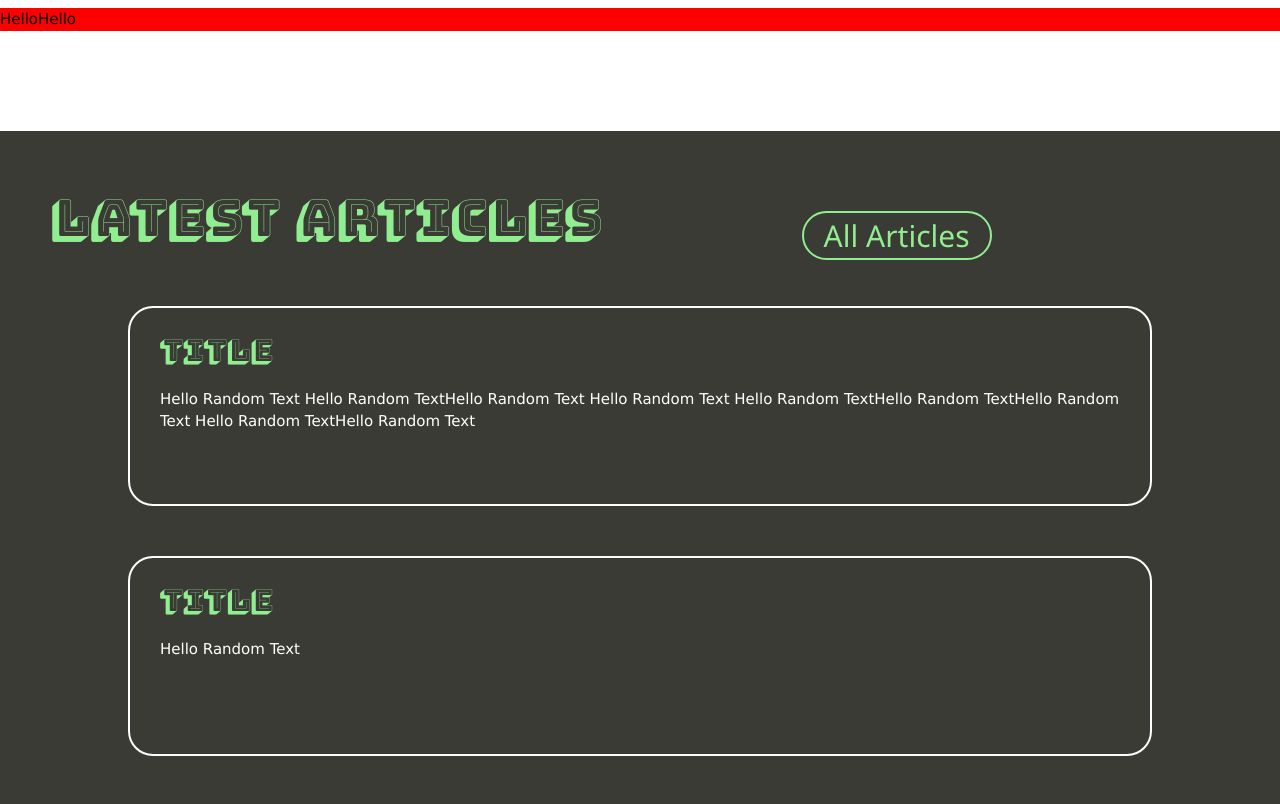
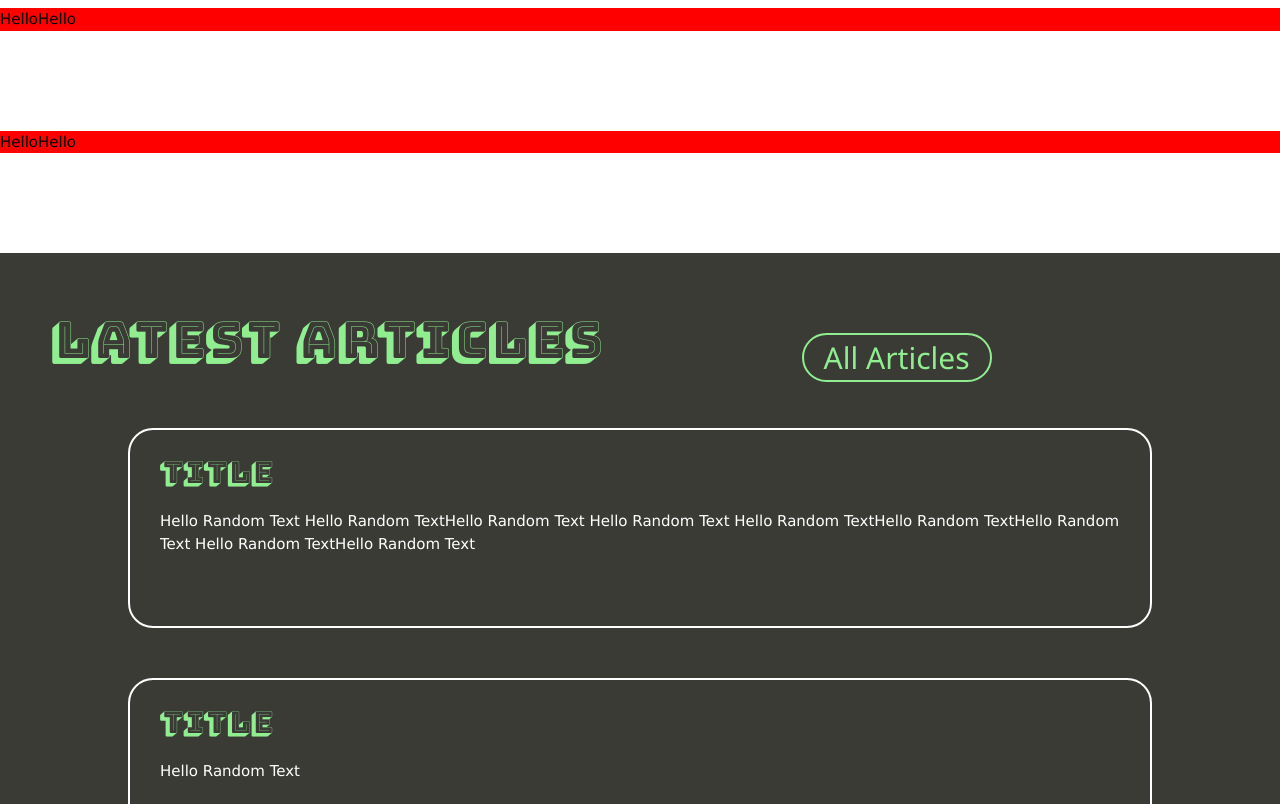
Before and after one commit to StudentCZ/my-website, a React (Create React App) app: page / in a window 1280 px wide. Shown: the part 1100-1904 px from the top of the page. Built offline with nearby package versions, Linux system fonts and the light colour scheme.

Commit message:
added another container for projectImageBar component

```diff
--- a/src/components/ProjectImageBar.js
+++ b/src/components/ProjectImageBar.js
@@ -3,10 +3,16 @@ import style from './ProjectImageBar.module.css';
 
 const ProjectImageBar = () => {
   return (
-    <div className={style.containerOne}>
-      <div>Hello</div>
-      <div>Hello</div>
-    </div>
+    <>
+      <div className={style.containerOne}>
+        <div>Hello</div>
+        <div>Hello</div>
+      </div>
+      <div className={style.containerTwo}>
+        <div>Hello</div>
+        <div>Hello</div>
+      </div>
+    </>
   );
 };
 
--- a/src/components/ProjectImageBar.module.css
+++ b/src/components/ProjectImageBar.module.css
@@ -5,3 +5,10 @@
   margin-top: 50px;
   margin-bottom: 100px;
 }
+
+.containerTwo {
+  display: flex;
+  flex-direction: row;
+  background-color: red;
+  margin-bottom: 100px;
+}
```
